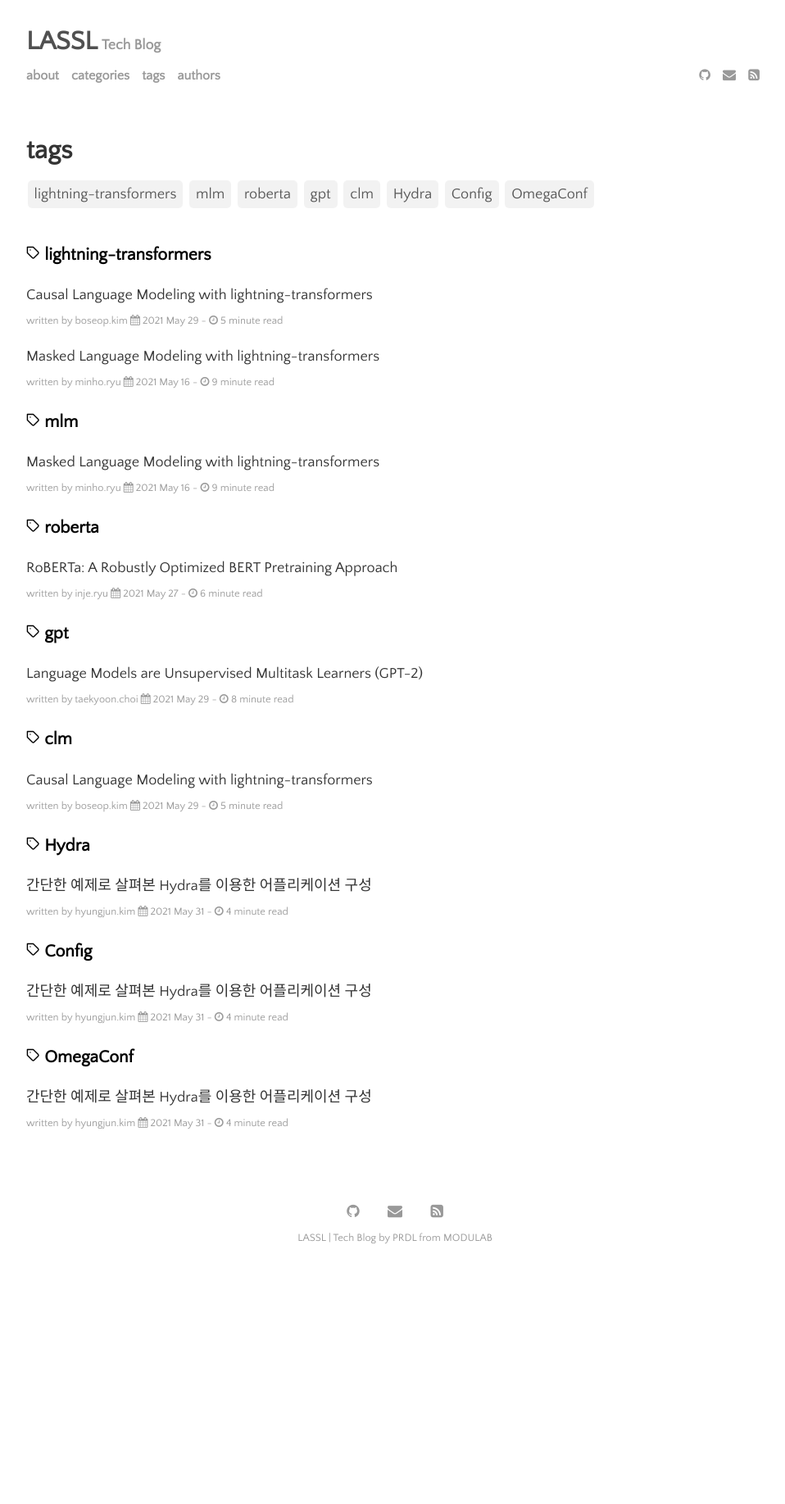
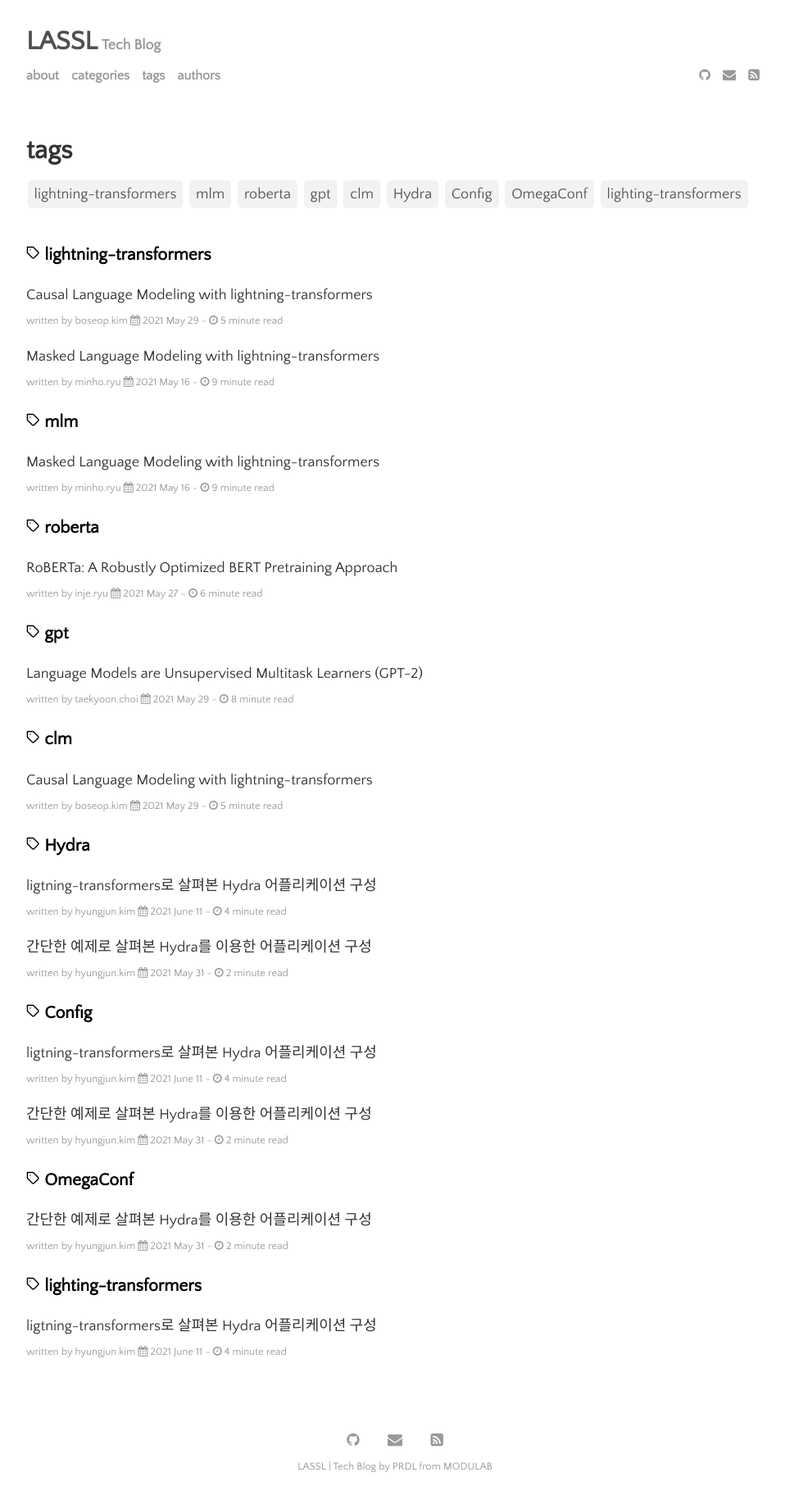
Before and after one commit to lassl/_lassl.github.io, a Jekyll site: the page built from menu/tags.md, in a window 1280 px wide. Shown: the whole page at 82% size, without its empty margins (158-1116 px from the left). Built offline with Jekyll 4.4.1, drawn with Linux system fonts in a browser that asks for light colours; before the commit the page ends 1556 px from its top, so only the background shows below that; some of the changed lines change nothing that is shown.

Commit message:
[etc] docs: Add hydra and lightning-transformer - Add ligtning-transformers example - Rearrange hydra basic usage
Refs: #9 #48

````diff
--- a/_posts/2021-05-31-hydra.md
+++ b/_posts/2021-05-31-hydra.md
@@ -131,68 +131,15 @@ defaults:
 
 ----
 
-위의 내용들을 `lightning-transformers`을 사례를 보면서 정리해보겠습니다.
+앞서 소개한 기능 외에도 `multirun`과 `logging`, `tab completion` 등의 다양한 기능도 있으니 자세한 내용들은 튜토리얼([https://hydra.cc/docs/tutorials/intro](https://hydra.cc/docs/tutorials/intro))을 참고하시길 바랍니다.
 
-
-```
-conf/
-┣ backbone/  # Configs defining the backbone of the model/pre-trained model if any
-┣ dataset/ # Configs defining datasets
-┣ optimizer/ # Configs for optimizers
-┣ scheduler/ # Configs for schedulers
-┣ task/ # Configs defining the task, and any task specific parameters
-┣ tokenizer/ # Configs defining tokenizers, if any.
-┣ trainer/ # Configs defining PyTorch Lightning Trainers, with different configurations
-┣ training/ # Configs defining training specific parameters, such as batch size.
-┗ config.yaml # The main entrypoint containing all our chosen config components
-```
-
-먼저 가장 기본이 되는 `config.yaml`을 정의합니다. 아래의 예시를 보면 `lightning-transformers`에서는 [`conf/config.yaml`](https://github.com/PyTorchLightning/lightning-transformers/blob/master/conf/config.yaml)에서 defaults로 task, optimizer, scheduler, training, trainer로 하위 계층 구조를 정의하고 있습니다.
-
-```yaml
-defaults: # loads default configs
-  - task: default
-  - optimizer: adamw
-  - scheduler: linear_schedule_with_warmup
-  - training: default
-  - trainer: default
-
-experiment_name: ${now:%Y-%m-%d}_${now:%H-%M-%S}
-log: False
-ignore_warnings: True # todo: check warnings before release
-```
-
-> 주) `now`는 Hydra에서 미리 등록되어 사용할 수 있습니다. [https://github.com/facebookresearch/hydra/blob/master/hydra/core/utils.py#L185](https://github.com/facebookresearch/hydra/blob/master/hydra/core/utils.py#L185)
-
-다음으로 [`conf/task/default.yaml`](https://github.com/PyTorchLightning/lightning-transformers/blob/master/conf/task/default.yaml)를 살펴보면, `package`와 `_group_` 개념이 사용되고 있습니다.
-
-`conf/task/default.yaml`
-
-```yaml
-# @package task
-defaults:
-  - /dataset@_group_: default
-
-# By default we turn off recursive instantiation, allowing the user to instantiate themselves at the appropriate times.
-_recursive_: false
-
-_target_: lightning_transformers.core.model.TaskTransformer
-optimizer: ${optimizer}
-scheduler: ${scheduler}
-```
-
-dataset의 config group을 default로 설정하였기 때문에, [`conf/dataset/default.yaml`](https://github.com/PyTorchLightning/lightning-transformers/blob/master/conf/dataset/default.yaml)을 로드합니다. 또한 optimizer와 scheduler는 각각 `conf/config.yaml`에서 앞서 정의된 `optimizer`와 `scheduler`를 변수로 받습니다. `_recursive_` 는 해당 파일에 종속된 다른 config들을 instantiate 할 것인지를 나타냅니다.
-
-----
-
-앞서 소개한 기능 외에도 `multirun`과 `logging`, `tab completion` 등의 다양한 기능도 있으니 자세한 내용들은 튜토리얼([https://hydra.cc/docs/tutorials/intro](https://hydra.cc/docs/tutorials/intro))을 참고하시길 바랍니다.
+[다음 편](./2021-06-11-lightning-transformer-hydra.md)에서는 위의 내용들을 `lightning-transformers`을 사례를 보면서 정리해보겠습니다.
 
 본 블로그는 `hydra-core==1.1.0rc1`, `lightning-transformers==0.1` 버전을 기준으로 작성되었습니다.
 
 ## References
 - [https://hydra.cc/docs/intro/](https://hydra.cc/docs/intro/)
 - [https://hydra.cc/docs/next/advanced/terminology/#config-group](https://hydra.cc/docs/next/advanced/terminology/#config-group)
-- [https://github.com/PyTorchLightning/lightning-transformers/blob/master/docs/source/structure/conf.rst](https://github.com/PyTorchLightning/lightning-transformers/blob/master/docs/source/structure/conf.rst)
 - [https://medium.com/pytorch/hydra-a-fresh-look-at-configuration-for-machine-learning-projects-50583186b710](https://medium.com/pytorch/hydra-a-fresh-look-at-configuration-for-machine-learning-projects-50583186b710)
 - [https://github.com/facebookresearch/hydra/blob/master/website/versioned_docs/version-1.0/advanced/overriding_packages.md](https://github.com/facebookresearch/hydra/blob/master/website/versioned_docs/version-1.0/advanced/overriding_packages.md)
 - [https://majianglin2003.medium.com/python-omegaconf-a33be1b748ab](https://majianglin2003.medium.com/python-omegaconf-a33be1b748ab)
--- /dev/null
+++ b/_posts/2021-06-11-lightning-transformer-hydra.md
@@ -0,0 +1,328 @@
+---
+layout: post
+title: ligtning-transformers로 살펴본 Hydra 어플리케이션 구성
+author: hyungjun.kim
+categories: [implementation]
+tags: [Hydra, Config, lighting-transformers]
+---
+
+이번 편에서는 [간단한 예제로 살펴본 Hydra를 이용한 어플리케이션 구성](./2021-05-31-hydra.md) 내용에 이어 `lightning-transformers`을 사례를 보면서 정리해보겠습니다.
+
+```
+conf/
+┣ backbone/  # Configs defining the backbone of the model/pre-trained model if any
+┣ dataset/ # Configs defining datasets
+┣ optimizer/ # Configs for optimizers
+┣ scheduler/ # Configs for schedulers
+┣ task/ # Configs defining the task, and any task specific parameters
+┣ tokenizer/ # Configs defining tokenizers, if any.
+┣ trainer/ # Configs defining PyTorch Lightning Trainers, with different configurations
+┣ training/ # Configs defining training specific parameters, such as batch size.
+┗ config.yaml # The main entrypoint containing all our chosen config components
+```
+
+먼저 가장 기본이 되는 `config.yaml`을 정의합니다. 아래의 예시를 보면 `lightning-transformers`에서는 [`conf/config.yaml`](https://github.com/PyTorchLightning/lightning-transformers/blob/master/conf/config.yaml)에서 defaults로 task, optimizer, scheduler, training, trainer로 하위 계층 구조를 정의하고 있습니다.
+
+```yaml
+defaults: # loads default configs
+  - task: default
+  - optimizer: adamw
+  - scheduler: linear_schedule_with_warmup
+  - training: default
+  - trainer: default
+
+experiment_name: ${now:%Y-%m-%d}_${now:%H-%M-%S}
+log: False
+ignore_warnings: True # todo: check warnings before release
+```
+
+> 주) `now`는 Hydra에서 미리 등록되어 사용할 수 있습니다. [https://github.com/facebookresearch/hydra/blob/master/hydra/core/utils.py#L185](https://github.com/facebookresearch/hydra/blob/master/hydra/core/utils.py#L185)
+
+다음으로 [`conf/task/default.yaml`](https://github.com/PyTorchLightning/lightning-transformers/blob/master/conf/task/default.yaml)를 살펴보면, `package`와 `_group_` 개념이 사용되고 있습니다.
+
+`conf/task/default.yaml`
+
+```yaml
+# @package task
+defaults:
+  - /dataset@_group_: default
+
+# By default we turn off recursive instantiation, allowing the user to instantiate themselves at the appropriate times.
+_recursive_: false
+
+_target_: lightning_transformers.core.model.TaskTransformer
+optimizer: ${optimizer}
+scheduler: ${scheduler}
+```
+
+dataset의 config group을 default로 설정하였기 때문에, [`conf/dataset/default.yaml`](https://github.com/PyTorchLightning/lightning-transformers/blob/master/conf/dataset/default.yaml)을 로드합니다. 또한 optimizer와 scheduler는 각각 `conf/config.yaml`에서 앞서 정의된 `optimizer`와 `scheduler`를 변수로 받습니다. `_recursive_` 는 해당 파일에 종속된 다른 config들을 instantiate 할 것인지를 나타냅니다.
+
+----
+
+대표적인 예로 LanguageModeling를 살펴봅니다.
+
+```sh
+python train.py task=nlp/language_modeling
+```
+
+train.py를 살펴보면 가장 기본이 되는 `conf/config.yaml` config_path와 config_name을 정의하고 있습니다.
+
+```python
+"""The shell entry point `$ pl-transformers-train` is also available"""
+import hydra
+from omegaconf import DictConfig
+
+from lightning_transformers.cli.train import main
+
+
+@hydra.main(config_path="./conf", config_name="config")
+def hydra_entry(cfg: DictConfig) -> None:
+    main(cfg)
+
+
+if __name__ == "__main__":
+    hydra_entry()
+```
+
+`conf/config.yaml`
+
+```yaml
+defaults: # loads default configs
+  - task: default
+  - optimizer: adamw
+  - scheduler: linear_schedule_with_warmup
+  - training: default
+  - trainer: default
+
+experiment_name: ${now:%Y-%m-%d}_${now:%H-%M-%S}
+log: False
+ignore_warnings: True # todo: check warnings before release
+```
+
+[이전 편](./2021-05-31-hydra.md)에서 배운 overrding을 살펴봅니다. 예를 들어 Q. batch 사이즈를 바꾸고 싶은데 어떻게 해야할까요? batch 사이즈는 `training/default.yaml`에 정의되어 있습니다. 따라서 CLI 명령어에 training.batch_size=8 등을 추가하면 변경이 됩니다.
+
+`conf/training/default.yaml`
+
+```yaml
+run_test_after_fit: True
+lr: 5e-5
+output_dir: '.'
+
+# read in dataset
+batch_size: 16
+num_workers: 16
+```
+
+```sh
+python train.py task=nlp/language_modeling training.batch_size=8
+```
+
+본격적으로 `task`에 대해 알아봅니다. 먼저 `conf/config.yaml`에 의해 `conf/task/default.yaml` 내용을 입력 받아야 합니다. 그런데, CLI 명령에 의해 `conf/task/nlp/language_modeling.yaml`로 대체됩니다.
+
+`conf/task/nlp/language_modeling.yaml`
+
+```yaml
+# @package task
+defaults:
+  - nlp/default
+  - override /dataset@_group_: nlp/language_modeling/default
+_target_: lightning_transformers.task.nlp.language_modeling.LanguageModelingTransformer
+downstream_model_type: transformers.AutoModelForCausalLM
+```
+
+그런데, 처음 defaults에 의해 `conf/task/nlp/default.yaml` 필요한 값들을 불러옵니다.
+
+`conf/task/nlp/default.yaml`
+
+```yaml
+# @package task
+defaults:
+  - /dataset@_group_: default
+
+# By default we turn off recursive instantiation, allowing the user to instantiate themselves at the appropriate times.
+_recursive_: false
+
+_target_: lightning_transformers.core.model.TaskTransformer
+optimizer: ${optimizer}
+scheduler: ${scheduler}
+```
+
+dataset은 `conf/dataset/default.yaml` 파일을 가져옵니다.
+
+`conf/dataset/default.yaml`
+
+```yaml
+# @package dataset
+_target_: lightning_transformers.core.data.TransformerDataModule
+cfg:
+  # torch data-loader specific arguments
+  batch_size: ${training.batch_size}
+  num_workers: ${training.num_workers}
+```
+
+그런데, `language_modeling`은 `TransformerDataModule` 대신 `LanguageModelingTransformer`을 사용합니다. 그리고 모형 아키텍쳐 역시 `transformers.AutoModelForCausalLM` 사용해야합니다. 따라서 CLI 명령어를 통해 `python train.py task=nlp/language_modeling` 실행이 필요합니다.
+
+`conf/nlp/language_modeling.yaml`
+
+```yaml
+# @package task
+defaults:
+  - nlp/default
+  - override /dataset@_group_: nlp/language_modeling/default
+_target_: lightning_transformers.task.nlp.language_modeling.LanguageModelingTransformer
+downstream_model_type: transformers.AutoModelForCausalLM
+```
+
+또한, 데이터셋 역시 그룹을 `default`(`task/nlp/default.yaml`에서 정의된)에서 `dataset/nlp/language_modeling/default.yaml`로 overrding 합니다.  그리고 `_target_`과 `downstream_model_type`로 각각 정의되어 있습니다.
+
+> override에 관한 자세한 것은 [https://hydra.cc/docs/next/advanced/override_grammar/basic/](https://hydra.cc/docs/next/advanced/override_grammar/basic/) 참고하시기 바랍니다.
+
+따라서, `task=nlp/language_modeling.yaml`를 정리해보면 (1) `conf/task/nlp/default.yaml`에 의해
+
+```yaml
+# @package task
+defaults:
+  - /task/default
+  - /backbone@_group_: nlp/default # use AutoModel backbone by default
+  - override /dataset@_group_: nlp/default
+backbone: ${backbone}
+```
+
+`backbone`값을 받고, (2) `conf/nlp/language_modeling.yaml` 에 의해 `_target_`과 `downstream_model_type`을 받습니다. 그리고, (3) 최초 `conf/task/default.yaml`에서 `_recuresive_`와 `optimizer` 그리고 `scheduler`를 가져옵니다. 이때 `_target_`은 `lightning_transformers.task.nlp.language_modeling.LanguageModelingTransformer`로 override 되었습니다.
+
+`conf/task/default.yaml`
+
+```yaml
+# @package task
+defaults:
+  - /dataset@_group_: default
+
+# By default we turn off recursive instantiation, allowing the user to instantiate themselves at the appropriate times.
+_recursive_: false
+
+_target_: lightning_transformers.core.model.TaskTransformer
+optimizer: ${optimizer}
+scheduler: ${scheduler}
+```
+
+이를 `task` 전체에 대해 정리해보면 다음과 같습니다.
+
+
+```yaml
+task:
+  _recursive_: false
+  _target_: lightning_transformers.task.nlp.language_modeling.LanguageModelingTransformer
+  optimizer: ${optimizer}
+  scheduler: ${scheduler}
+  backbone: ${backbone}
+  downstream_model_type: transformers.AutoModelForCausalLM
+```
+
+`task`는 앞서 살펴본대로 `defaults`에 의해 `backbone`과 `dataset`에도 영향을 줍니다. 먼저 `backbone`을 살펴보면 `tokenizer`를 설정하고 `pretrained_model_name_or_path`를 결정하고 있습니다.
+
+`conf/backbone/nlp/default.yaml`
+
+```yaml
+# @package backbone
+defaults:
+  - /tokenizer@_group_: autotokenizer # use AutoTokenizer by default
+pretrained_model_name_or_path: bert-base-cased
+```
+
+`dataset`은 `nlp/language_modeling/default.yaml`에서
+
+```yaml
+# @package task
+defaults:
+  - nlp/default
+  - override /dataset@_group_: nlp/language_modeling/default
+_target_: lightning_transformers.task.nlp.language_modeling.LanguageModelingTransformer
+downstream_model_type: transformers.AutoModelForCausalLM
+```
+
+`nlp/default`로 부터 cfg 다음을 입력 받고,
+
+```yaml
+# @package dataset
+defaults:
+  - /dataset/default
+_target_: lightning_transformers.core.nlp.HFDataModule
+cfg:
+  dataset_name: null
+  dataset_config_name: null
+  train_file: null
+  validation_file: null
+  test_file: null
+  train_val_split: null
+  max_samples: null
+  cache_dir: null
+  padding: 'max_length'
+  truncation: 'only_first'
+  preprocessing_num_workers: 1
+  load_from_cache_file: True
+  max_length: 128
+  limit_train_samples: null
+  limit_val_samples: null
+  limit_test_samples: null
+```
+
+`dataset/default`로 부터
+
+```yaml
+# @package dataset
+_target_: lightning_transformers.core.data.TransformerDataModule
+cfg:
+  # torch data-loader specific arguments
+  batch_size: ${training.batch_size}
+  num_workers: ${training.num_workers}
+```
+
+위의 cfg를 입력 받습니다.
+
+따라서, 최종적으로 2개의 cfg가 합쳐지며,
+
+```yaml
+dataset:
+  _target_: lightning_transformers.task.nlp.language_modeling.LanguageModelingDataModule
+  cfg:
+    batch_size: ${training.batch_size}
+    num_workers: ${training.num_workers}
+    dataset_name: null
+    dataset_config_name: null
+    train_file: null
+    validation_file: null
+    test_file: null
+    train_val_split: null
+    max_samples: null
+    cache_dir: null
+    padding: max_length
+    truncation: only_first
+    preprocessing_num_workers: 1
+    load_from_cache_file: true
+    max_length: 128
+    limit_train_samples: null
+    limit_val_samples: null
+    limit_test_samples: null
+    block_size: null
+```
+
+`_target_`은 `conf/task/nlp/language_modeling.yaml`의 override 되어 `lightning_transformers.task.nlp.language_modeling.LanguageModelingDataModule`로 변경 됩니다.
+
+`conf/task/nlp/language_modeling.yaml`
+
+```yaml
+# @package task
+defaults:
+  - nlp/default
+  - override /dataset@_group_: nlp/language_modeling/default
+_target_: lightning_transformers.task.nlp.language_modeling.LanguageModelingTransformer
+downstream_model_type: transformers.AutoModelForCausalLM
+```
+
+----
+
+본 블로그는 `hydra-core==1.1.0rc1`, `lightning-transformers==0.1` 버전을 기준으로 작성되었습니다.
+
+## References
+- [https://github.com/PyTorchLightning/lightning-transformers/blob/master/docs/source/structure/conf.rst](https://github.com/PyTorchLightning/lightning-transformers/blob/master/docs/source/structure/conf.rst)
+- [https://hydra.cc/docs/next/advanced/override_grammar/basic/](https://hydra.cc/docs/next/advanced/override_grammar/basic/)
````
